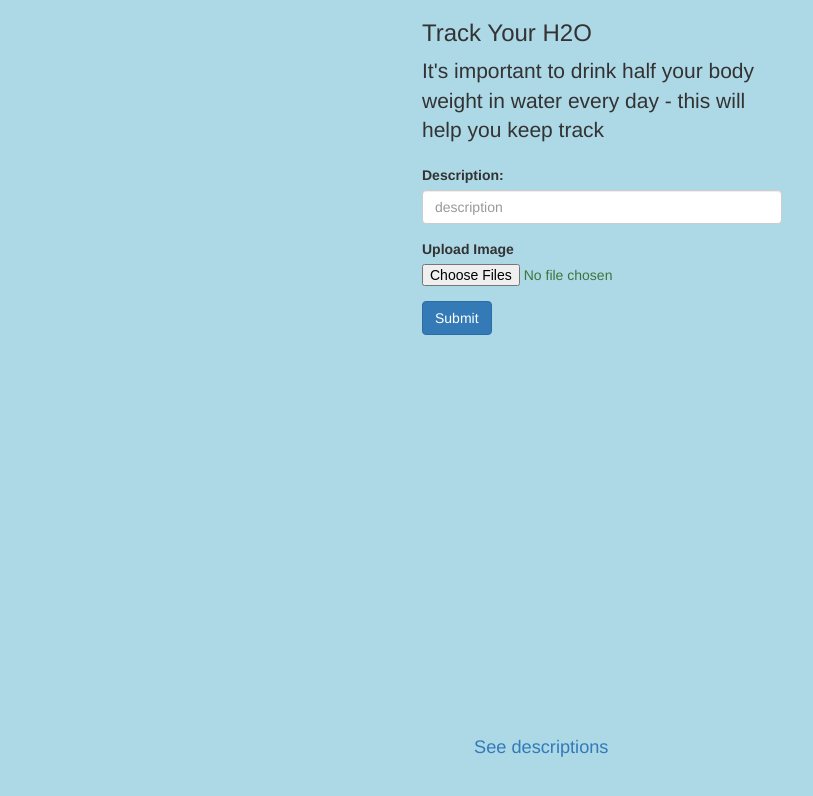
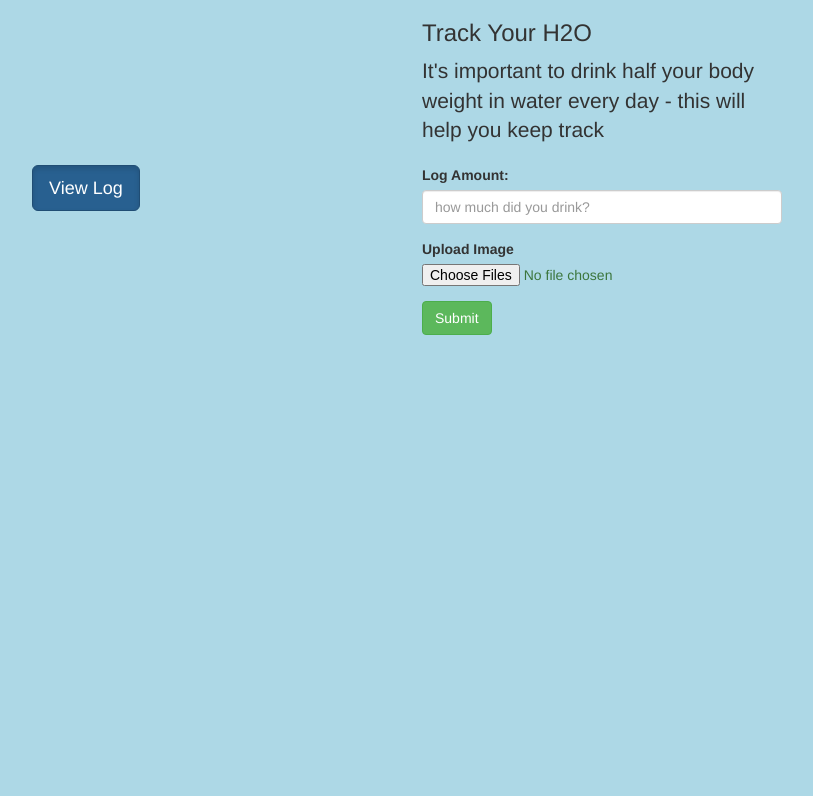
Before and after one commit to davethemaker/dailyWaterTracker, a website: page uploadForm.html in a window 1280 px wide. Shown: the whole page, without its empty margins (38-851 px from the left). Drawn offline with nearby package versions, Linux system fonts and the light colour scheme.

```diff
--- a/uploadForm.html
+++ b/uploadForm.html
@@ -5,18 +5,18 @@
   <style>
          body {
             background-color: lightblue
-          }
+              }
 
          #picsLink {
                     position: absolute;
                     left: 50%;
-                    bottom: 80px;}
-         #descriptionsLink {
-                    position: absolute;
-                    left: 40%;
-                    bottom: 40px;
-                    font-size: 1.3em;
-         }
+                    bottom: 80px;
+                  }
+
+         #descriptionsLink a{
+                    font-size: 1.5em;
+                    color: white;
+                    }
   </style>
 </head>
 <body>
@@ -38,12 +38,16 @@
     </div>
 
      <div class="row">
-      <div class="col-xs-4"></div>
+      <div class="col-xs-4">
+        <div id="descriptionsLink">
+            <a href="/showDescriptions"><button class="btn btn-primary btn-lg active">View Log</button></a>
+         </div>
+      </div>
       <div class="col-xs-4">
         <form action="/upload" method="post" enctype="multipart/form-data">
           <div class="form-group">
-            <label>Description:</label>
-            <input type="text" name="description" placeholder="description" class="form-control">
+            <label>Log Amount:</label>
+            <input type="text" name="description" placeholder="how much did you drink?" class="form-control">
           </div>
 
           <div class="form-group">
@@ -51,16 +55,14 @@
             <input type="file" name="upload" multiple="multiple" class="text-success">
           </div>
 
-          <button type="submit" value="Upload" class="btn btn-primary">Submit</button>
+          <button type="submit" value="Upload" class="btn btn-success">Submit</button>
         </form>
       </div>
       <div class="col-xs-4"></div>
     </div>
 
 
-    <div id="descriptionsLink">
-       <a href="/showDescriptions">See descriptions</a>
-    </div>
+
 
 
 
```
Also changed, not shown: requestHandlers.js (+13 -8 lines).
